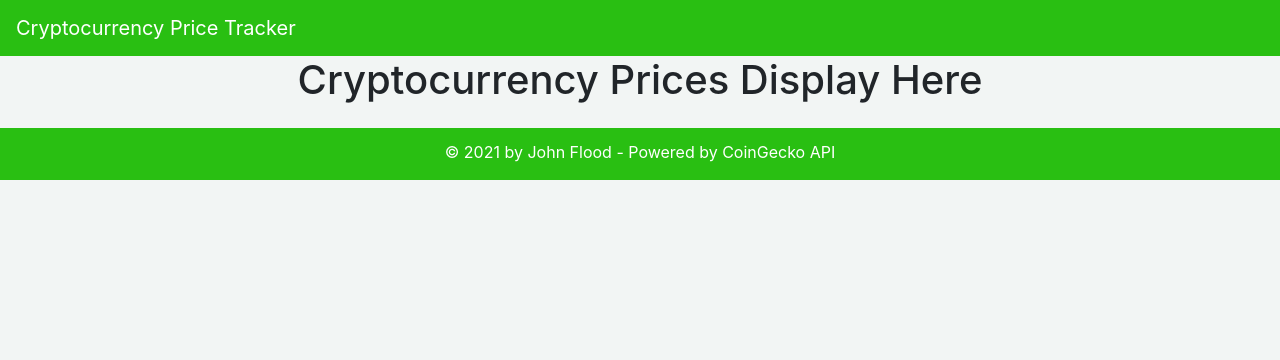
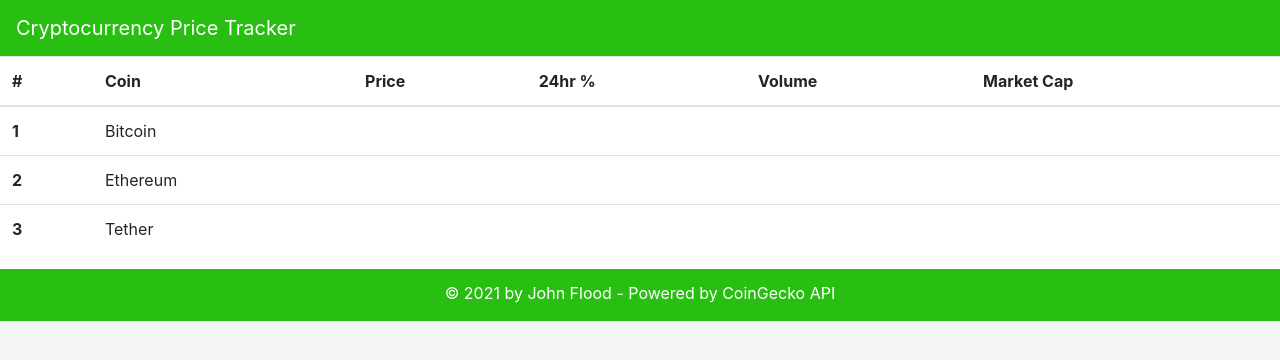
Before and after one commit to jflood215/crypto-prices-api, a Next.js app: page / in a window 1280 px wide. Shown: the top 360 px of the page. Built offline with nearby package versions, Linux system fonts and the light colour scheme.

Commit message:
added table component to display results

```diff
--- a/pages/CryptoFetch.jsx
+++ b/pages/CryptoFetch.jsx
@@ -15,7 +15,7 @@ function CryptoFetch({ data }) {
   }
 
       // This gets called on every request
-export async function getServerSideProps() {
+export const getServerSideProps = async () => {
     // Fetch data from external API
     const res = await fetch('https://api.coingecko.com/api/v3/coins/markets?vs_currency=usd&order=market_cap_desc&per_page=10&page=1&sparkline=false&price_change_percentage=24h')
     const data = await res.json()
@@ -24,7 +24,7 @@ export async function getServerSideProps() {
         props: {
             data
         } ,
-    };
+    }
   };
 
   export default CryptoFetch;
--- a/pages/CryptoTable.jsx
+++ b/pages/CryptoTable.jsx
@@ -0,0 +1,47 @@
+import { Table } from 'reactstrap';
+import CryptoFetch from '../pages/CryptoFetch';
+
+const CryptoTable = (data) => {
+  return (
+    <Table>
+      <thead>
+        <tr>
+          <th>#</th>
+          <th>Coin</th>
+          <th>Price</th>
+          <th>24hr %</th>
+          <th>Volume</th>
+          <th>Market Cap</th>
+        </tr>
+      </thead>
+      <tbody>
+        <tr>
+          <th scope="row">1</th>
+          <td>Bitcoin</td>
+          <td></td>
+          <td></td>
+          <td></td>
+          <td></td>
+        </tr>
+        <tr>
+          <th scope="row">2</th>
+          <td>Ethereum</td>
+          <td></td>
+          <td></td>
+          <td></td>
+          <td></td>
+        </tr>
+        <tr>
+          <th scope="row">3</th>
+          <td>Tether</td>
+          <td></td>
+          <td></td>
+          <td></td>
+          <td></td>
+        </tr>
+      </tbody>
+    </Table>
+  );
+}
+
+export default CryptoTable;
--- a/pages/index.jsx
+++ b/pages/index.jsx
@@ -1,6 +1,6 @@
 import Head from 'next/head'
 import 'bootstrap/dist/css/bootstrap.min.css';
-import CryptoFetch from '../pages/CryptoFetch';
+import CryptoTable from '../pages/CryptoTable';
 import Footer from '../pages/Footer';
 import Navbar from '../pages/Navbar';
 
@@ -13,7 +13,7 @@ export default function Home() {
         <link rel="icon" href="/favicon.ico" />
       </Head>
       <Navbar />
-        <CryptoFetch />
+        <CryptoTable />
         <Footer />
     </div>
   )
```
